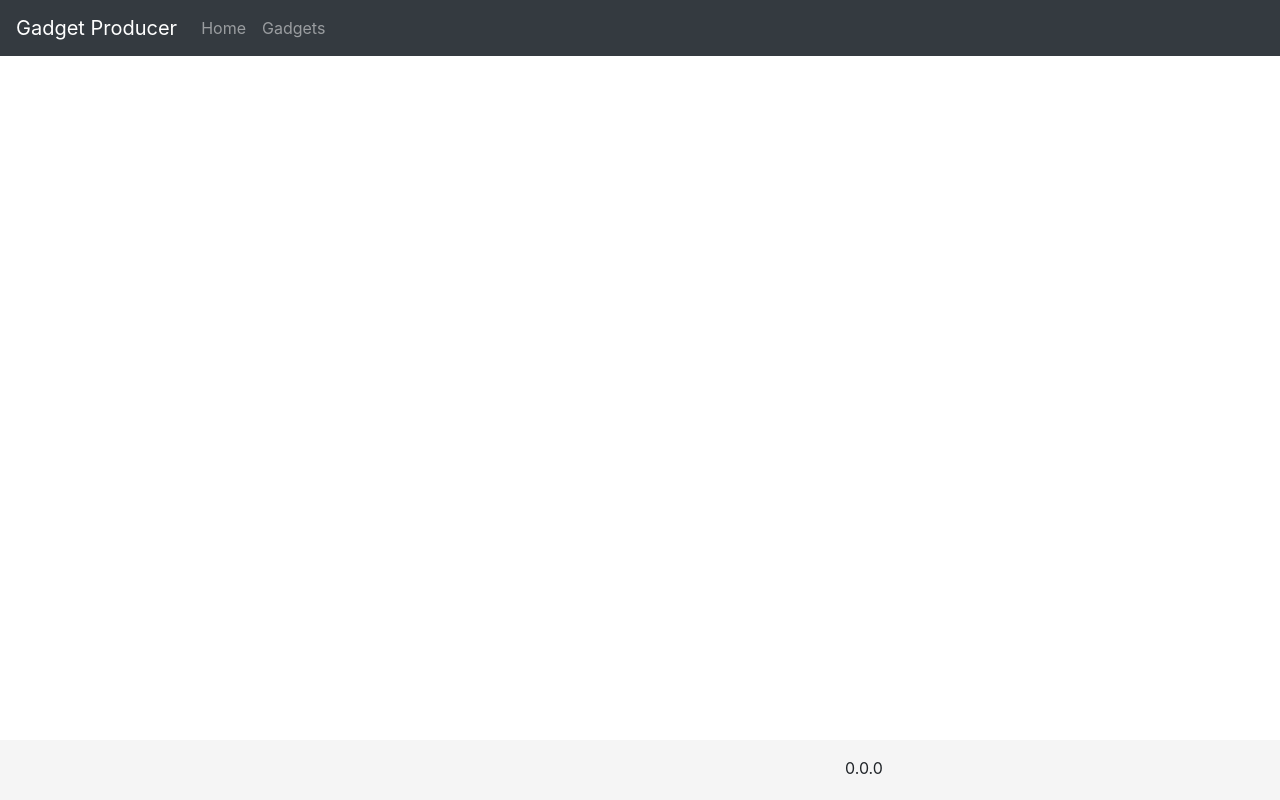
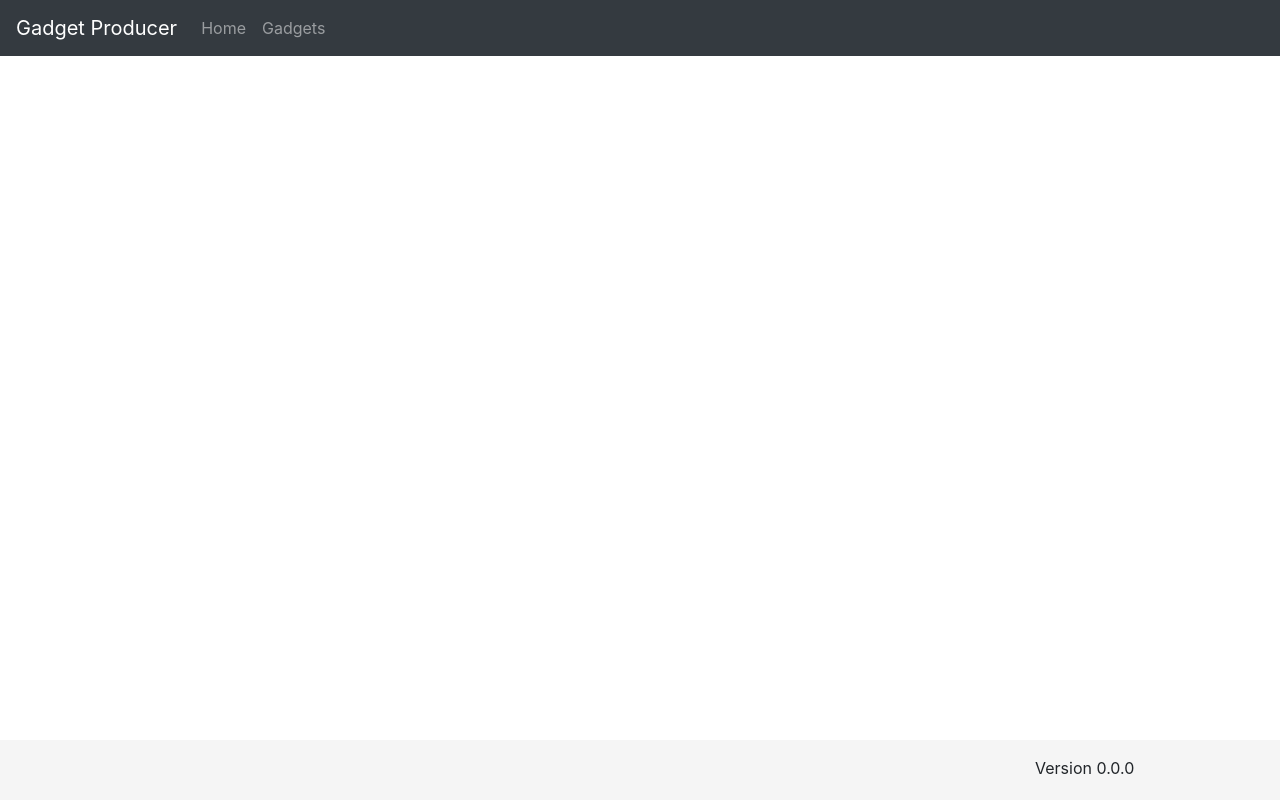
Before and after one commit to MeddlerOnTheRoof/gadget-producer-ui, an Angular app: page / in a window 1280 px wide. Built offline with nearby package versions, Linux system fonts and the light colour scheme.

Commit message:
Clean format for app version in footer.component

```diff
--- a/src/app/shared/footer/footer.component.html
+++ b/src/app/shared/footer/footer.component.html
@@ -1,8 +1,8 @@
 <footer class="footer mt-auto py-3">
   <div class="container">
     <div class="row">
-      <div class="offset-md-8"></div>
-      <div class="col-md-4">{{version}}</div>
+      <div class="offset-md-10"></div>
+      <div class="col-md-2">Version {{version}}</div>
     </div>
   </div>
 </footer>
```
